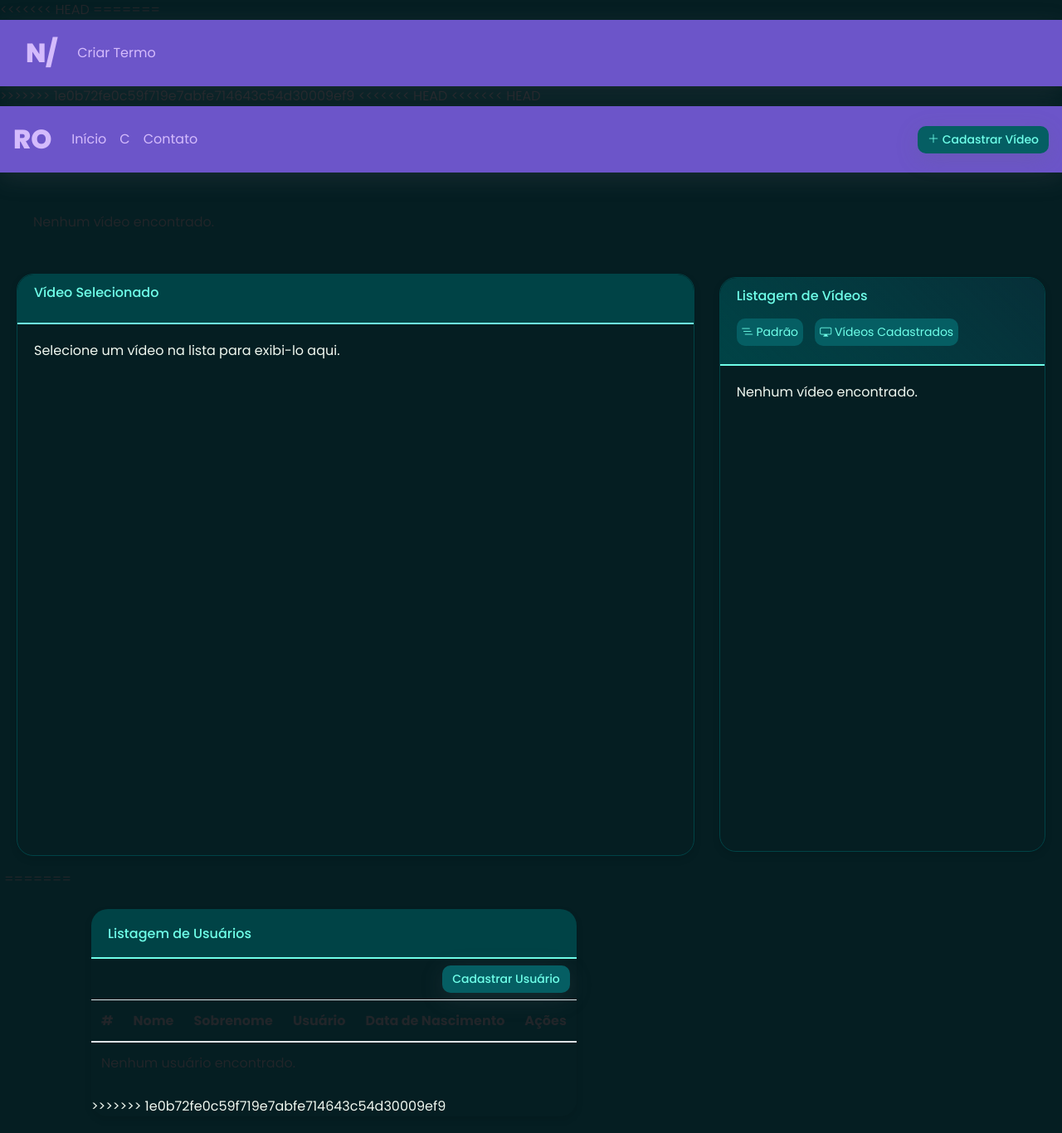
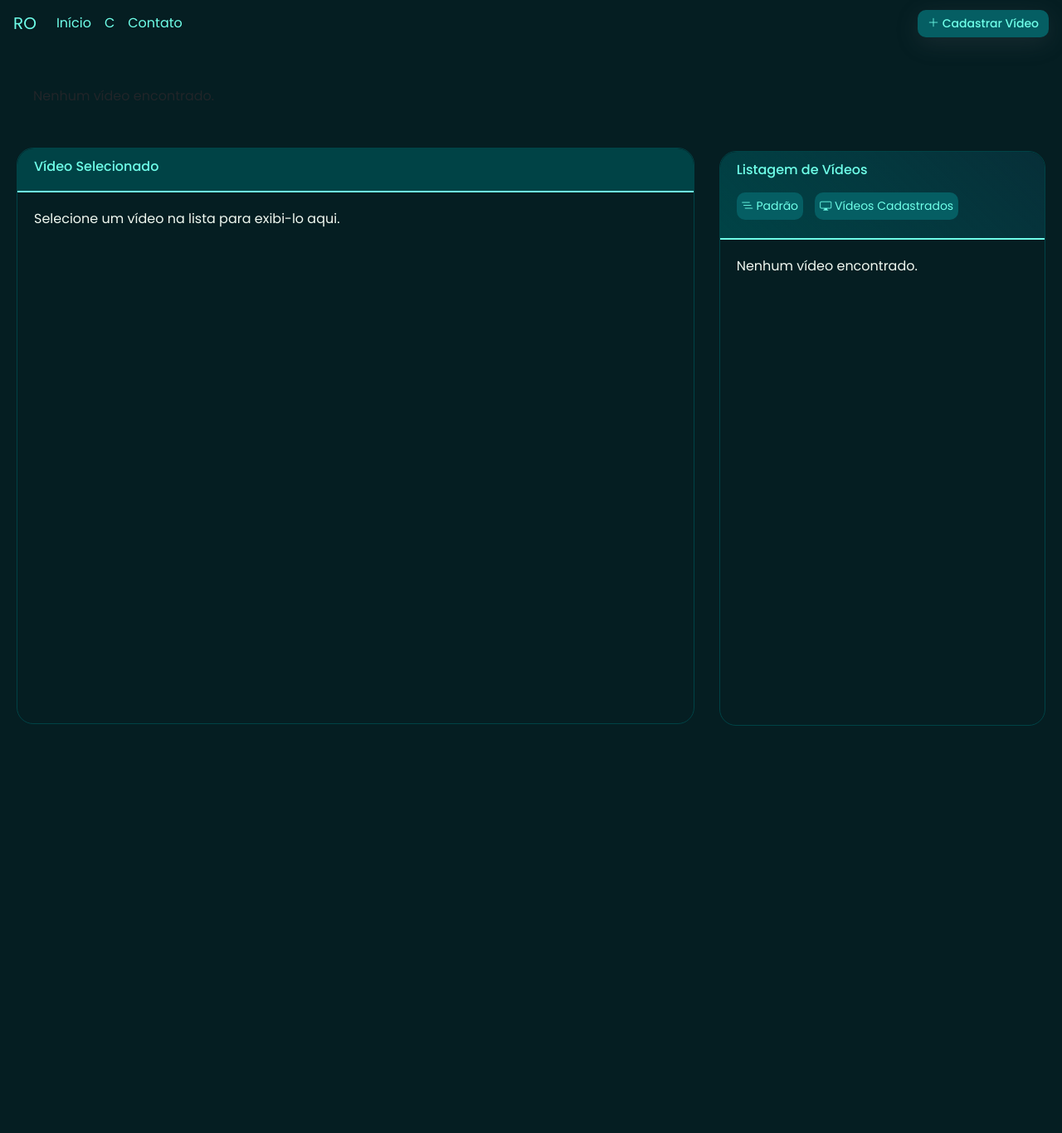
Before and after one commit to ricardo006/crudphp, a PHP site: page /read.php in a window 1280 px wide. Shown: the whole page at 83% size. After the commit the page ends 875 px from the top, so only its background shows below. Run offline with PHP 8.4, Linux system fonts and the light colour scheme; data that the repository does not hold is empty; some libraries are stand-ins or nearby versions.

Commit message:
Ajustes projeto

```diff
--- a/create.php
+++ b/create.php
@@ -11,7 +11,7 @@ if ($_SERVER["REQUEST_METHOD"] == "POST") {
     if ($conn->query($sql) === TRUE) {
         echo "<script>
                 alert('Vídeo cadastrado com sucesso!');
-                window.location.href = 'rtead.php'; // Redireciona para a página de listagem
+                window.location.href = 'read.php';
               </script>";
     } else {
         echo "Erro: " . $sql . "<br>" . $conn->error;
--- a/css/styles.css
+++ /dev/null
@@ -1,159 +0,0 @@
-body {
-    font-family: 'Poppins';
-}
-
-form label {
-    color: #6c55c9;
-    font-weight: 400;
-}
-
-.container {
-    margin: 20px;
-    width: 100%;
-}
-
-.navbar {
-    background-color: #6c55c9;
-    height: 80px;
-    box-shadow: rgba(100, 100, 111, 0.2) 0px 7px 29px 0px;
-}
-
-.navbar a.navbar-brand {
-    color: #d4bbfc;
-    font-size: 32px;
-    font-weight: 800;
-    font-family: 'Poppins';
-}
-
-.navbar-collapse ul li a {
-    color: #d4bbfc;
-    font-family: 'Poppins';
-}
-
-/* style.css */
-.card {
-    width: 100%;
-    border-radius: 5px;
-    box-shadow: 0px 4px 10px 0px rgba(0, 0, 0, 0.1);
-}
-
-.card-header {
-    height: 60px;
-    background-color: #6c55c9;
-    color: #d4bbfc;
-    vertical-align: middle;
-}
-
-.form-row {
-    display: grid;
-    grid-template-columns: repeat(2, 1fr);
-}
-
-/** Buttons */
-
-.btn-cadastrar {
-    background-color: #006d77;
-    color: #fff;
-}
-
-.btn-cadastrar:hover {
-    background-color: #006d77;
-    color: #fff;
-}
-
-/** */
-.select {
-    border: 0;
-    border-radius: 8px;
-    background-color: transparent;
-}
-
-.select2-selection__rendered {
-    height: 46px;
-    display: hidden;
-    padding: 22px;
-    background-color: #e6f2ff;
-    border-top-right-radius: 10px;
-    border-top-left-radius: 10px;
-}
-
-.select2-container--default .select2-selection--multiple {
-    padding: 20px;
-    border: 0;
-    /* border: 2px solid #6c55c9; */
-    border-top-right-radius: 20px;
-    border-top-left-radius: 20px;
-    border-bottom-left-radius: 0px;
-    border-bottom-right-radius: 0px;
-    background-color: #e6f2ff;
-}
-
-.select2-results__options {
-    border: 0;
-}
-
-.select2-container--open .select2-dropdown--below {
-    border: 0;
-}
-
-.select2-results__option {
-    background-color: #e6f2ff;
-    color: #6c55c9;
-    height: 40px;
-    margin-top: 4px;
-    border-radius: 4px;
-    font-weight: 500;
-}
-
-.select2-container--default {
-    border: 0;
-    border-radius: 8px;
-    display: hidden;
-}
-
-.select2-container--default.select2-container--focus .select2-selection--multiple {
-    border: 0;
-}
-
-.select2-selection--multiple {
-    border: .1rem solid #6c55c9;
-    border-radius: 4px;
-}
-
-li.select2-results__option {
-    background: #6c55c9;
-}
-
-li.select2-results__option[aria-selected="true"] {
-    background-color: #f1edff;
-    color: #6c55c9;
-}
-
-li.select2-results__option[aria-selected="false"] {
-    background-color: #6c55c9;
-    color: #f1f5f7;
-}
-
-.select2-results__option--highlighted {
-    background-color: #6c55c9;
-}
-
-.select2-container--default .select2-selection--multiple .select2-selection__choice__remove {
-    color: #d4bbfc;
-    cursor: pointer;
-    font-weight: bold;
-    margin-right: 10px;
-    font-size: 18px;
-    padding-top: 3px;
-}
-
-.select2-container--default .select2-selection--multiple .select2-selection__choice {
-    border-radius: 8px;
-    border: 0;
-    margin: 6px 4px;
-    min-width: 90px;
-    color: #d4bbfc;
-    font-weight: 500;
-    background-color: #6c55c9;
-    height: 32px;
-}
--- a/index.php
+++ b/index.php
@@ -1,5 +1,3 @@
-<?php include 'views/header.php'; ?>
-
 <!DOCTYPE html>
 <html lang="pt-br">
 
@@ -8,7 +6,6 @@
     <meta name="viewport" content="width=device-width, initial-scale=1, shrink-to-fit=no">
     <title>Criar Usuário</title>
     <link rel="stylesheet" href="https://maxcdn.bootstrapcdn.com/bootstrap/4.0.0/css/bootstrap.min.css">
-<<<<<<< HEAD
     <link rel="stylesheet" href="styles.css">
     <style>
         .card {
@@ -22,9 +19,6 @@
             gap: 16px;
         }
     </style>
-=======
-    <link rel="stylesheet" href="../css/styles.css">
->>>>>>> 1e0b72fe0c59f719e7abfe714643c54d30009ef9
 </head>
 
 <body class="bg-light">
--- a/read.php
+++ b/read.php
@@ -1,14 +1,3 @@
-<<<<<<< HEAD
-=======
-<?php
-include 'conexao.php';
-include 'views/header.php'; // Inclua o header.php
-
-$sql = "SELECT * FROM usuarios";
-$result = $conn->query($sql);
-?>
-
->>>>>>> 1e0b72fe0c59f719e7abfe714643c54d30009ef9
 <!DOCTYPE html>
 <html lang="pt-br">
 <head>
@@ -16,7 +5,6 @@ $result = $conn->query($sql);
     <meta name="viewport" content="width=device-width, initial-scale=1.0">
     <title>Listagem de Vídeos</title>
     <link rel="stylesheet" href="https://maxcdn.bootstrapcdn.com/bootstrap/4.0.0/css/bootstrap.min.css">
-<<<<<<< HEAD
     <link rel="preconnect" href="https://fonts.googleapis.com">
     <link rel="preconnect" href="https://fonts.gstatic.com" crossorigin>
     <link href="https://fonts.googleapis.com/css2?family=Poppins:ital,wght@0,100;0,200;0,300;0,400;0,500;0,600;0,700;0,800;0,900&display=swap" rel="stylesheet">
@@ -28,10 +16,6 @@ $result = $conn->query($sql);
             overflow-x: auto;
             white-space: nowrap;
         }
-=======
-    <link rel="stylesheet" href="../css/styles.css">
-</head>
->>>>>>> 1e0b72fe0c59f719e7abfe714643c54d30009ef9
 
         .card-horizontal {
             display: inline-block;
@@ -54,7 +38,6 @@ $result = $conn->query($sql);
     </style>
 </head>
 <body>
-<<<<<<< HEAD
     <nav class="navbar navbar-expand-lg">
         <a class="navbar-brand" href="#">RO</a>
         <button class="navbar-toggler" type="button" data-toggle="collapse" data-target="#navbarSupportedContent" aria-controls="navbarSupportedContent" aria-expanded="false" aria-label="Toggle navigation">
@@ -191,57 +174,6 @@ $result = $conn->query($sql);
                     </div>
                 </div>
             </div>
-=======
-    <div class="ml-4 mr-4 mt-5">
-        <div class="card">
-            <div class="card-header">
-                <div class="d-flex justify-content-between align-items-center">
-                    <h6 class="card-title mt-2">Listagem de Usuários</h6>
-                </div>
-            </div>
-
-            <div class="ml-auto mt-2 mb-2">
-                <a href="index.php" class="btn btn-cadastrar mr-2">Cadastrar Usuário</a>
-            </div>
-
-            <table class="table">
-                <thead>
-                    <tr>
-                        <th>#</th>
-                        <th>Nome</th>
-                        <th>Sobrenome</th>
-                        <th>Usuário</th>
-                        <th>Data de Nascimento</th>
-                        <th>Ações</th>
-                    </tr>
-                </thead>
-                <tbody>
-                    <?php
-                    if ($result->num_rows > 0) {
-                        while ($row = $result->fetch_assoc()) {
-                            echo "<tr>";
-                            echo "<td>{$row['id']}</td>";
-                            echo "<td>{$row['nome']}</td>";
-                            echo "<td>{$row['nome']}</td>";
-                            echo "<td>{$row['sobrenome']}</td>";
-                            echo "<td>{$row['data_nascimento']}</td>";
-                            echo "<td>
-                                    <button class='btn btn-info mr-2' onclick='editarUsuario({$row['id']})'>
-                                        <i class='fas fa-edit'></i> Editar
-                                    </button>
-                                    <button class='btn btn-danger' onclick='excluirUsuario({$row['id']})'>
-                                        <i class='fas fa-trash-alt'></i> Excluir
-                                    </button>
-                                  </td>";
-                            echo "</tr>";
-                        }
-                    } else {
-                        echo "<tr><td colspan='5'>Nenhum usuário encontrado.</td></tr>";
-                    }
-                    ?>
-                </tbody>
-            </table>
->>>>>>> 1e0b72fe0c59f719e7abfe714643c54d30009ef9
         </div>
     </div>
 
--- a/views/header.php
+++ /dev/null
@@ -1,32 +0,0 @@
-<head>
-    <meta charset="UTF-8">
-    <meta name="viewport" content="width=device-width, initial-scale=1.0">
-    <script src="https://code.jquery.com/jquery-3.6.4.min.js"></script>
-    <title>N</title>
-    <link rel="stylesheet" href="css/styles.css">
-</head>
-
-<nav class="navbar navbar-expand-lg bg-purple bg-body-tertiary">
-    <div class="container-fluid">
-        <a class="navbar-brand" href="index.php">N/<span></span></a>
-        <button class="navbar-toggler" type="button" data-bs-toggle="collapse" data-bs-target="#navbarNavDropdown"
-            aria-controls="navbarNavDropdown" aria-expanded="false" aria-label="Toggle navigation">
-            <span class="navbar-toggler-icon"></span>
-        </button>
-
-        <div class="collapse navbar-collapse" id="navbarNavDropdown">
-            <ul class="navbar-nav">
-                <li class="nav-item">
-                    <a class="nav-link <?php echo isActive('index.php'); ?>" href="criar-termo.php">Criar Termo</a>
-                </li>
-            </ul>
-        </div>
-    </div>
-</nav>
-
-<?php
-function isActive($page)
-{
-    return basename($_SERVER['PHP_SELF']) === $page ? 'active' : '';
-}
-?>
```
Also changed, not shown: criar-termo.php (deleted, +0 -86 lines), views/footer.php (deleted, +0 -42 lines).
